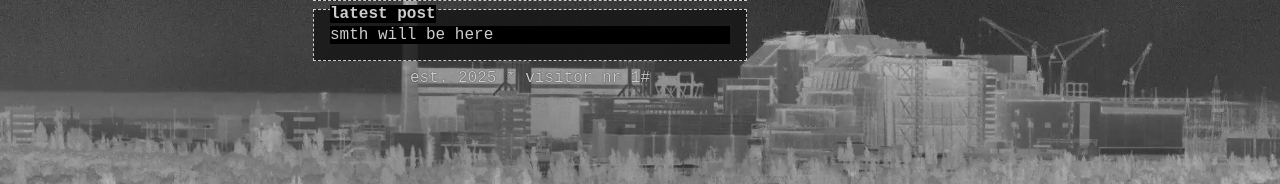
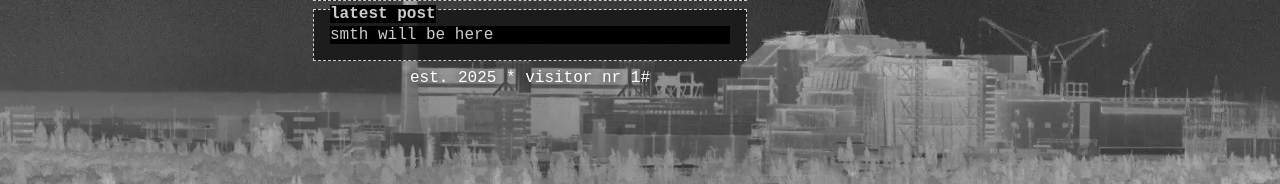
Before and after one commit to Cryobs/cryobs.xyz, a PHP site: page / in a window 1280 px wide. Shown: the part 616-800 px from the top of the page. Run offline with PHP 8.4, Linux system fonts and the light colour scheme; data comes from the database, SQL or seed files in the repository; data that the repository does not hold is empty.

```diff
--- a/src/public/style.css
+++ b/src/public/style.css
@@ -6,6 +6,7 @@
   --d-yellow: #550;
   --green:  #0F0;
   --red:    #F00;
+  --white:  #FFF;
 }
 
 @font-face {
@@ -275,7 +276,9 @@ section:hover .header {
 
 footer {
   text-align: center;
-  text-shadow: 0 0 1px rgba(0, 0, 0, 1);
+  text-shadow: 0 0 10px #000;
+  color: var(--white);
+
 }
 
 @media only screen and (max-width: 670px) {
```
Also changed, not shown: 4 other files.
